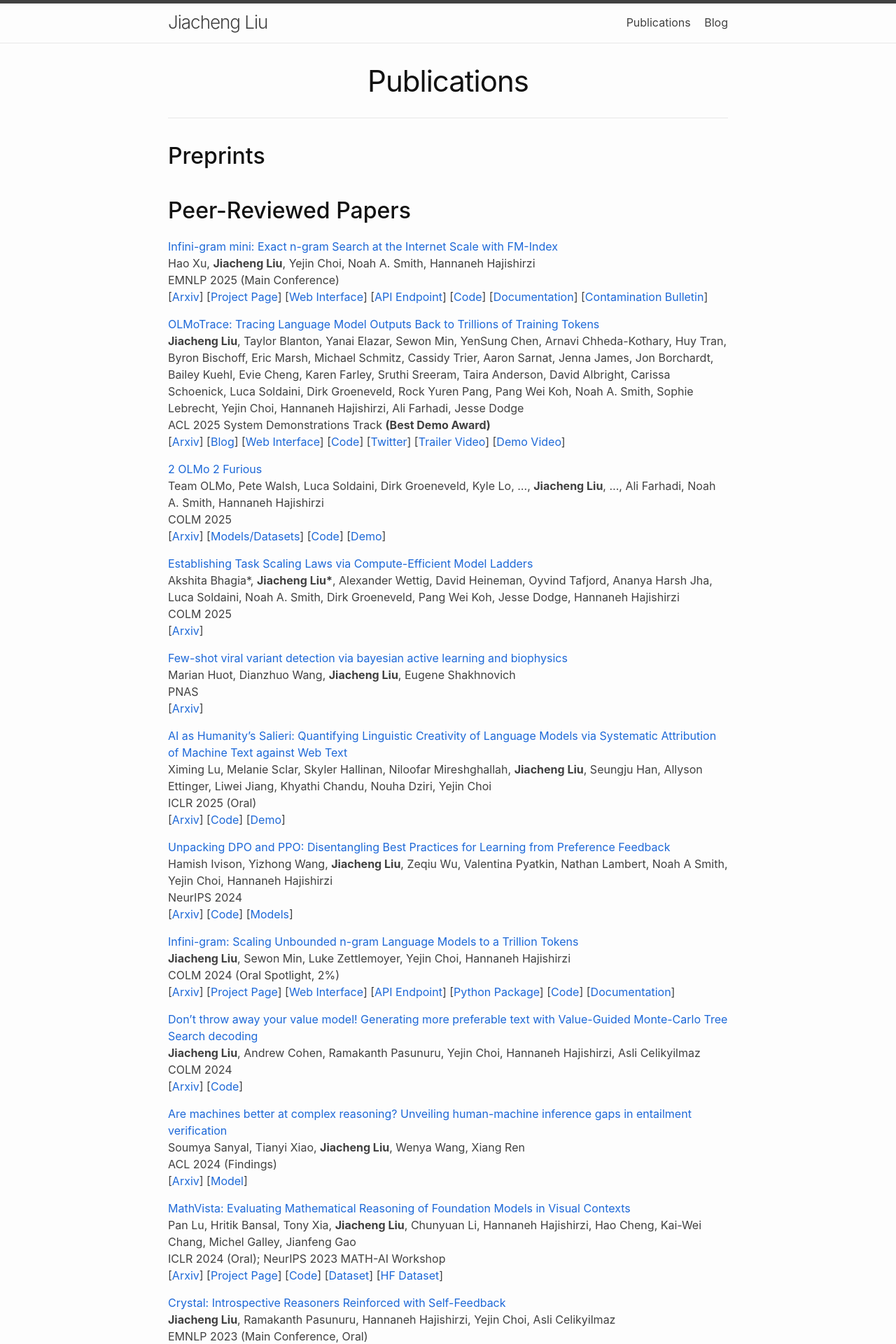
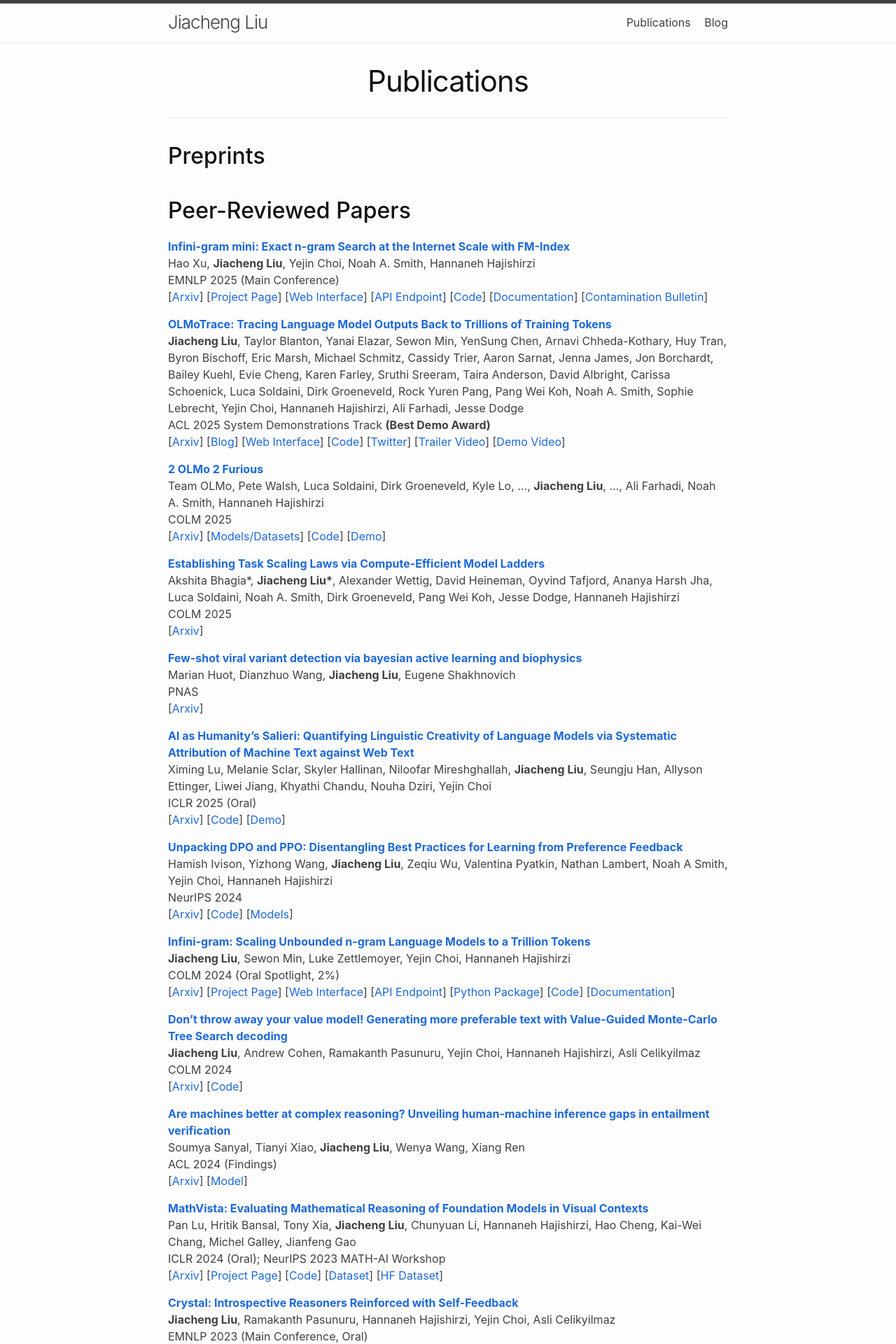
Before and after one commit to liujch1998/liujch1998.github.io, a Jekyll site: the page built from publications.md, in a window 1280 px wide. Shown: the top 1920 px of the page at 70% size. Built offline with Jekyll 4.4.1, drawn with Linux system fonts in a browser that asks for light colours.

```diff
--- a/publications.md
+++ b/publications.md
@@ -7,7 +7,7 @@ title: "Publications"
 
 ## Peer-Reviewed Papers
 
-[Infini-gram mini: Exact n-gram Search at the Internet Scale with FM-Index](https://arxiv.org/pdf/2506.12229) \\
+[**Infini-gram mini: Exact n-gram Search at the Internet Scale with FM-Index**](https://arxiv.org/pdf/2506.12229) \\
 Hao Xu, **Jiacheng Liu**, Yejin Choi, Noah A. Smith, Hannaneh Hajishirzi \\
 EMNLP 2025 (Main Conference) \\
 [[Arxiv](https://arxiv.org/pdf/2506.12229)]
@@ -18,7 +18,7 @@ EMNLP 2025 (Main Conference) \\
 [[Documentation](https://infini-gram-mini.readthedocs.io)]
 [[Contamination Bulletin](https://huggingface.co/spaces/infini-gram-mini/Benchmark-Contamination-Monitoring-System)]
 
-[OLMoTrace: Tracing Language Model Outputs Back to Trillions of Training Tokens](https://arxiv.org/pdf/2504.07096) \\
+[**OLMoTrace: Tracing Language Model Outputs Back to Trillions of Training Tokens**](https://arxiv.org/pdf/2504.07096) \\
 **Jiacheng Liu**, Taylor Blanton, Yanai Elazar, Sewon Min, YenSung Chen, Arnavi Chheda-Kothary, Huy Tran, Byron Bischoff, Eric Marsh, Michael Schmitz, Cassidy Trier, Aaron Sarnat, Jenna James, Jon Borchardt, Bailey Kuehl, Evie Cheng, Karen Farley, Sruthi Sreeram, Taira Anderson, David Albright, Carissa Schoenick, Luca Soldaini, Dirk Groeneveld, Rock Yuren Pang, Pang Wei Koh, Noah A. Smith, Sophie Lebrecht, Yejin Choi, Hannaneh Hajishirzi, Ali Farhadi, Jesse Dodge \\
 ACL 2025 System Demonstrations Track **(Best Demo Award)** \\
 [[Arxiv](https://arxiv.org/pdf/2504.07096)]
@@ -29,7 +29,7 @@ ACL 2025 System Demonstrations Track **(Best Demo Award)** \\
 [[Trailer Video](https://www.youtube.com/watch?v=A71RSAxjVqc)]
 [[Demo Video](https://www.youtube.com/watch?v=wyLRWza_v9M)]
 
-[2 OLMo 2 Furious](https://arxiv.org/pdf/2501.00656) \\
+[**2 OLMo 2 Furious**](https://arxiv.org/pdf/2501.00656) \\
 Team OLMo, Pete Walsh, Luca Soldaini, Dirk Groeneveld, Kyle Lo, ..., **Jiacheng Liu**, ..., Ali Farhadi, Noah A. Smith, Hannaneh Hajishirzi \\
 COLM 2025 \\
 [[Arxiv](https://arxiv.org/pdf/2501.00656)]
@@ -37,31 +37,31 @@ COLM 2025 \\
 [[Code](https://github.com/allenai/OLMo)]
 [[Demo](https://playground.allenai.org)]
 
-[Establishing Task Scaling Laws via Compute-Efficient Model Ladders](https://arxiv.org/pdf/2412.04403) \\
+[**Establishing Task Scaling Laws via Compute-Efficient Model Ladders**](https://arxiv.org/pdf/2412.04403) \\
 Akshita Bhagia*, **Jiacheng Liu\***, Alexander Wettig, David Heineman, Oyvind Tafjord, Ananya Harsh Jha, Luca Soldaini, Noah A. Smith, Dirk Groeneveld, Pang Wei Koh, Jesse Dodge, Hannaneh Hajishirzi \\
 COLM 2025 \\
 [[Arxiv](https://arxiv.org/pdf/2412.04403)]
 
-[Few-shot viral variant detection via bayesian active learning and biophysics](https://www.biorxiv.org/content/biorxiv/early/2025/03/13/2025.03.12.642881.full.pdf) \\
+[**Few-shot viral variant detection via bayesian active learning and biophysics**](https://www.biorxiv.org/content/biorxiv/early/2025/03/13/2025.03.12.642881.full.pdf) \\
 Marian Huot, Dianzhuo Wang, **Jiacheng Liu**, Eugene Shakhnovich \\
 PNAS \\
 [[Arxiv](https://www.biorxiv.org/content/biorxiv/early/2025/03/13/2025.03.12.642881.full.pdf)]
 
-[AI as Humanity's Salieri: Quantifying Linguistic Creativity of Language Models via Systematic Attribution of Machine Text against Web Text](https://arxiv.org/pdf/2410.04265) \\
+[**AI as Humanity's Salieri: Quantifying Linguistic Creativity of Language Models via Systematic Attribution of Machine Text against Web Text**](https://arxiv.org/pdf/2410.04265) \\
 Ximing Lu, Melanie Sclar, Skyler Hallinan, Niloofar Mireshghallah, **Jiacheng Liu**, Seungju Han, Allyson Ettinger, Liwei Jiang, Khyathi Chandu, Nouha Dziri, Yejin Choi \\
 ICLR 2025 (Oral) \\
 [[Arxiv](https://arxiv.org/pdf/2410.04265)]
 [[Code](https://github.com/GXimingLu/creativity_index)]
 [[Demo](https://huggingface.co/spaces/liujch1998/creativity)]
 
-[Unpacking DPO and PPO: Disentangling Best Practices for Learning from Preference Feedback](https://arxiv.org/pdf/2406.09279) \\
+[**Unpacking DPO and PPO: Disentangling Best Practices for Learning from Preference Feedback**](https://arxiv.org/pdf/2406.09279) \\
 Hamish Ivison, Yizhong Wang, **Jiacheng Liu**, Zeqiu Wu, Valentina Pyatkin, Nathan Lambert, Noah A Smith, Yejin Choi, Hannaneh Hajishirzi \\
 NeurIPS 2024 \\
 [[Arxiv](https://arxiv.org/pdf/2406.09279)]
 [[Code](https://github.com/hamishivi/EasyLM)]
 [[Models](https://huggingface.co/collections/allenai/tulu-v25-suite-66676520fd578080e126f618)]
 
-[Infini-gram: Scaling Unbounded n-gram Language Models to a Trillion Tokens](https://openreview.net/pdf?id=u2vAyMeLMm) \\
+[**Infini-gram: Scaling Unbounded n-gram Language Models to a Trillion Tokens**](https://openreview.net/pdf?id=u2vAyMeLMm) \\
 **Jiacheng Liu**, Sewon Min, Luke Zettlemoyer, Yejin Choi, Hannaneh Hajishirzi \\
 COLM 2024 (Oral Spotlight, 2%) \\
 [[Arxiv](https://arxiv.org/pdf/2401.17377.pdf)]
@@ -72,19 +72,19 @@ COLM 2024 (Oral Spotlight, 2%) \\
 [[Code](https://github.com/liujch1998/infini-gram)]
 [[Documentation](https://infini-gram.readthedocs.io)]
 
-[Don't throw away your value model! Generating more preferable text with Value-Guided Monte-Carlo Tree Search decoding](https://openreview.net/pdf?id=kh9Zt2Ldmn) \\
+[**Don't throw away your value model! Generating more preferable text with Value-Guided Monte-Carlo Tree Search decoding**](https://openreview.net/pdf?id=kh9Zt2Ldmn) \\
 **Jiacheng Liu**, Andrew Cohen, Ramakanth Pasunuru, Yejin Choi, Hannaneh Hajishirzi, Asli Celikyilmaz \\
 COLM 2024 \\
 [[Arxiv](https://arxiv.org/pdf/2309.15028.pdf)]
 [[Code](https://github.com/liujch1998/ppo-mcts)]
 
-[Are machines better at complex reasoning? Unveiling human-machine inference gaps in entailment verification](https://aclanthology.org/2024.findings-acl.618.pdf) \\
+[**Are machines better at complex reasoning? Unveiling human-machine inference gaps in entailment verification**](https://aclanthology.org/2024.findings-acl.618.pdf) \\
 Soumya Sanyal, Tianyi Xiao, **Jiacheng Liu**, Wenya Wang, Xiang Ren \\
 ACL 2024 (Findings) \\
 [[Arxiv](https://arxiv.org/pdf/2402.03686)]
 [[Model](https://huggingface.co/soumyasanyal/nli-entailment-verifier-xxl)]
 
-[MathVista: Evaluating Mathematical Reasoning of Foundation Models in Visual Contexts](https://openreview.net/pdf?id=KUNzEQMWU7) \\
+[**MathVista: Evaluating Mathematical Reasoning of Foundation Models in Visual Contexts**](https://openreview.net/pdf?id=KUNzEQMWU7) \\
 Pan Lu, Hritik Bansal, Tony Xia, **Jiacheng Liu**, Chunyuan Li, Hannaneh Hajishirzi, Hao Cheng, Kai-Wei Chang, Michel Galley, Jianfeng Gao \\
 ICLR 2024 (Oral); NeurIPS 2023 MATH-AI Workshop \\
 [[Arxiv](https://arxiv.org/pdf/2310.02255.pdf)]
@@ -93,7 +93,7 @@ ICLR 2024 (Oral); NeurIPS 2023 MATH-AI Workshop \\
 [[Dataset](https://drive.google.com/file/d/1jX_nKaoDALEttiN1IR0dr89qLVt8yBkO/view)]
 [[HF Dataset](https://huggingface.co/datasets/AI4Math/MathVista)]
 
-[Crystal: Introspective Reasoners Reinforced with Self-Feedback](https://aclanthology.org/2023.emnlp-main.708.pdf) \\
+[**Crystal: Introspective Reasoners Reinforced with Self-Feedback**](https://aclanthology.org/2023.emnlp-main.708.pdf) \\
 **Jiacheng Liu**, Ramakanth Pasunuru, Hannaneh Hajishirzi, Yejin Choi, Asli Celikyilmaz \\
 EMNLP 2023 (Main Conference, Oral) \\
 [[Arxiv](https://arxiv.org/pdf/2310.04921.pdf)]
@@ -101,7 +101,7 @@ EMNLP 2023 (Main Conference, Oral) \\
 [Models: [large](https://huggingface.co/liujch1998/crystal-large) [3b](https://huggingface.co/liujch1998/crystal-3b) [11b](https://huggingface.co/liujch1998/crystal-11b)]
 [[Demo](https://huggingface.co/spaces/liujch1998/crystal)]
 
-[Vera: A General-Purpose Plausibility Estimation Model for Commonsense Statements](https://aclanthology.org/2023.emnlp-main.81.pdf) \\
+[**Vera: A General-Purpose Plausibility Estimation Model for Commonsense Statements**](https://aclanthology.org/2023.emnlp-main.81.pdf) \\
 **Jiacheng Liu**, Wenya Wang, Dianzhuo Wang, Noah A. Smith, Yejin Choi, Hannaneh Hajishirzi \\
 EMNLP 2023 (Main Conference, Oral) \\
 [[Arxiv](https://arxiv.org/pdf/2305.03695.pdf)]
@@ -110,17 +110,17 @@ EMNLP 2023 (Main Conference, Oral) \\
 [[Demo](https://huggingface.co/spaces/liujch1998/vera)]
 [[Dataset](https://huggingface.co/datasets/liujch1998/vera_contrib)]
 
-[Inverse Scaling: When Bigger Isn't Better](https://openreview.net/pdf?id=DwgRm72GQF) \\
+[**Inverse Scaling: When Bigger Isn't Better**](https://openreview.net/pdf?id=DwgRm72GQF) \\
 Ian R McKenzie, ..., **Jiacheng Liu**, ..., Samuel R Bowman, Ethan Perez \\
 TMLR (2023.10) \\
 [[Arxiv](https://arxiv.org/pdf/2306.09479.pdf)]
 
-[Draft, Sketch, and Prove: Guiding Formal Theorem Provers with Informal Proofs](https://openreview.net/pdf?id=SMa9EAovKMC) \\
+[**Draft, Sketch, and Prove: Guiding Formal Theorem Provers with Informal Proofs**](https://openreview.net/pdf?id=SMa9EAovKMC) \\
 Albert Qiaochu Jiang, Sean Welleck, Jin Peng Zhou, Timothee Lacroix, **Jiacheng Liu**, Wenda Li, Mateja Jamnik, Guillaume Lample, Yuhuai Wu \\
 ICLR 2023 (Oral, 5%) \\
 [[Arxiv](https://arxiv.org/pdf/2210.12283.pdf)]
 
-[Rainier: Reinforced Knowledge Introspector for Commonsense Question Answering](https://aclanthology.org/2022.emnlp-main.611.pdf) \\
+[**Rainier: Reinforced Knowledge Introspector for Commonsense Question Answering**](https://aclanthology.org/2022.emnlp-main.611.pdf) \\
 **Jiacheng Liu**, Skyler Hallinan, Ximing Lu, Pengfei He, Sean Welleck, Hannaneh Hajishirzi, Yejin Choi \\
 EMNLP 2022 (Main Conference) \\
 [[Arxiv](https://arxiv.org/pdf/2210.03078.pdf)]
@@ -129,18 +129,18 @@ EMNLP 2022 (Main Conference) \\
 [[Demo](https://huggingface.co/spaces/liujch1998/rainier)]
 <!-- [[Demo](http://qa.cs.washington.edu:14411/)] -->
 
-[NaturalProver: Grounded Mathematical Proof Generation with Language Models](https://papers.nips.cc/paper_files/paper/2022/file/1fc548a8243ad06616eee731e0572927-Paper-Conference.pdf) \\
+[**NaturalProver: Grounded Mathematical Proof Generation with Language Models**](https://papers.nips.cc/paper_files/paper/2022/file/1fc548a8243ad06616eee731e0572927-Paper-Conference.pdf) \\
 Sean Welleck, **Jiacheng Liu**, Ximing Lu, Hannaneh Hajishirzi, Yejin Choi \\
 NeurIPS 2022 \\
 [[Arxiv](https://arxiv.org/pdf/2205.12910.pdf)]
 [[Code](https://github.com/wellecks/naturalprover)]
 
-[NaturalProver: Grounded Natural Language Proof Generation with Language Models](http://aitp-conference.org/2022/abstract/AITP_2022_paper_12.pdf) \\
+[**NaturalProver: Grounded Natural Language Proof Generation with Language Models**](http://aitp-conference.org/2022/abstract/AITP_2022_paper_12.pdf) \\
 Sean Welleck, **Jiacheng Liu**, Ximing Lu, Hannaneh Hajishirzi, Yejin Choi \\
 AITP 2022 (Contributed Talk) \\
 [[Talk](http://grid01.ciirc.cvut.cz/~mptp/zoomaitp/2022-09-07/video1696925438.mp4)]
 
-[Generated Knowledge Prompting for Commonsense Reasoning](https://aclanthology.org/2022.acl-long.225.pdf) \\
+[**Generated Knowledge Prompting for Commonsense Reasoning**](https://aclanthology.org/2022.acl-long.225.pdf) \\
 **Jiacheng Liu**, Alisa Liu, Ximing Lu, Sean Welleck, Peter West, Ronan Le Bras, Yejin Choi, Hannaneh Hajishirzi \\
 ACL 2022 (Main Conference) \\
 [[Arxiv](https://arxiv.org/pdf/2110.08387.pdf)]
@@ -148,13 +148,13 @@ ACL 2022 (Main Conference) \\
 [[Talk](https://underline.io/events/284/sessions/10764/lecture/50402-long-generated-knowledge-prompting-for-commonsense-reasoning)]
 [[Poster](https://underline.io/events/284/sessions/10764/lecture/50402-long-generated-knowledge-prompting-for-commonsense-reasoning)]
 
-[Towards Grounded Natural Language Proof Generation](https://mathai4ed.github.io/papers/papers/paper_10.pdf) \\
+[**Towards Grounded Natural Language Proof Generation**](https://mathai4ed.github.io/papers/papers/paper_10.pdf) \\
 Sean Welleck, **Jiacheng Liu**, Jesse Michael Han, Yejin Choi \\
 NeurIPS 2021 MATHAI4ED Workshop (Contributed Talk) \\
 [[Talk](https://neurips.cc/virtual/2021/workshop/21828)]
 [[Poster](https://mathai4ed.github.io/papers/posters/poster_10.png)]
 
-[NaturalProofs: Mathematical Theorem Proving in Natural Language](https://datasets-benchmarks-proceedings.neurips.cc/paper/2021/file/d9d4f495e875a2e075a1a4a6e1b9770f-Paper-round1.pdf) \\
+[**NaturalProofs: Mathematical Theorem Proving in Natural Language**](https://datasets-benchmarks-proceedings.neurips.cc/paper/2021/file/d9d4f495e875a2e075a1a4a6e1b9770f-Paper-round1.pdf) \\
 Sean Welleck, **Jiacheng Liu**, Ronan Le Bras, Hannaneh Hajishirzi, Yejin Choi, Kyunghyun Cho \\
 NeurIPS 2021 Datasets and Benchmarks Track (Oral, 1%) \\
 [[Arxiv](https://arxiv.org/pdf/2104.01112.pdf)]
@@ -163,20 +163,20 @@ NeurIPS 2021 Datasets and Benchmarks Track (Oral, 1%) \\
 [[Talk](https://nips.cc/Conferences/2021/ScheduleMultitrack?event=38450)]
 [[Slides](https://drive.google.com/file/d/1ZqN_ClsP6Y1_aFVsW_61pcvgcpJ3E4m9/view)]
 
-[NaturalProofs: Mathematics meets Natural Language](http://aitp-conference.org/2021/abstract/paper_4.pdf) \\
+[**NaturalProofs: Mathematics meets Natural Language**](http://aitp-conference.org/2021/abstract/paper_4.pdf) \\
 Sean Welleck, **Jiacheng Liu**, Ronan Le Bras, Hannaneh Hajishirzi, Yejin Choi, Kyunghyun Cho \\
 AITP 2021 (Contributed Talk) \\
 [[Talk](http://grid01.ciirc.cvut.cz/~mptp/zoomaitp/2021-09-07a/zoom_1.mp4)]
 [[Slides](http://aitp-conference.org/2021/slides/SW.pdf)]
 
-[Phrase Grounding by Soft-Label Chain Conditional Random Field](https://www.aclweb.org/anthology/D19-1515.pdf) \\
+[**Phrase Grounding by Soft-Label Chain Conditional Random Field**](https://www.aclweb.org/anthology/D19-1515.pdf) \\
 **Jiacheng Liu**, Julia Hockenmaier \\
 EMNLP-IJCNLP 2019 (Oral) \\
 [[Arxiv](https://arxiv.org/pdf/1909.00301.pdf)]
 [[Code](https://github.com/liujch1998/SoftLabelCCRF)]
 [[Slides](https://drive.google.com/file/d/13KSDMj_CdcmwoiNO-gccDG7OHse5ldtw/view?usp=sharing)]
 
-[CrossWeigh: Training Named Entity Tagger from Imperfect Annotations](https://www.aclweb.org/anthology/D19-1519.pdf) \\
+[**CrossWeigh: Training Named Entity Tagger from Imperfect Annotations**](https://www.aclweb.org/anthology/D19-1519.pdf) \\
 Zihan Wang, Jingbo Shang, Liyuan Liu, Lihao Lu, **Jiacheng Liu**, Jiawei Han \\
 EMNLP-IJCNLP 2019 (Oral) \\
 [[Arxiv](https://arxiv.org/pdf/1909.01441.pdf)]
```
Also changed, not shown: index.md (+17 -6 lines).
